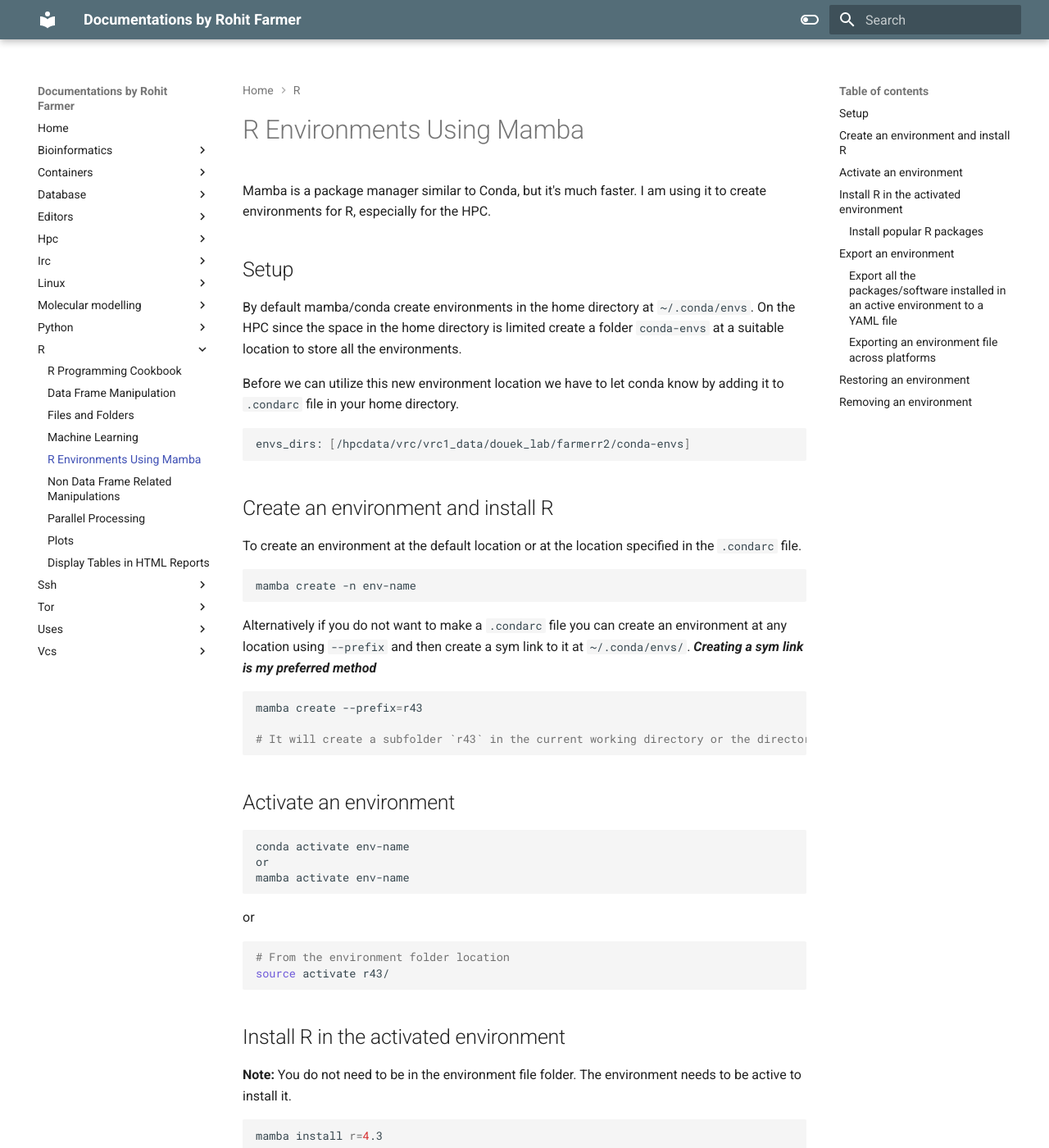
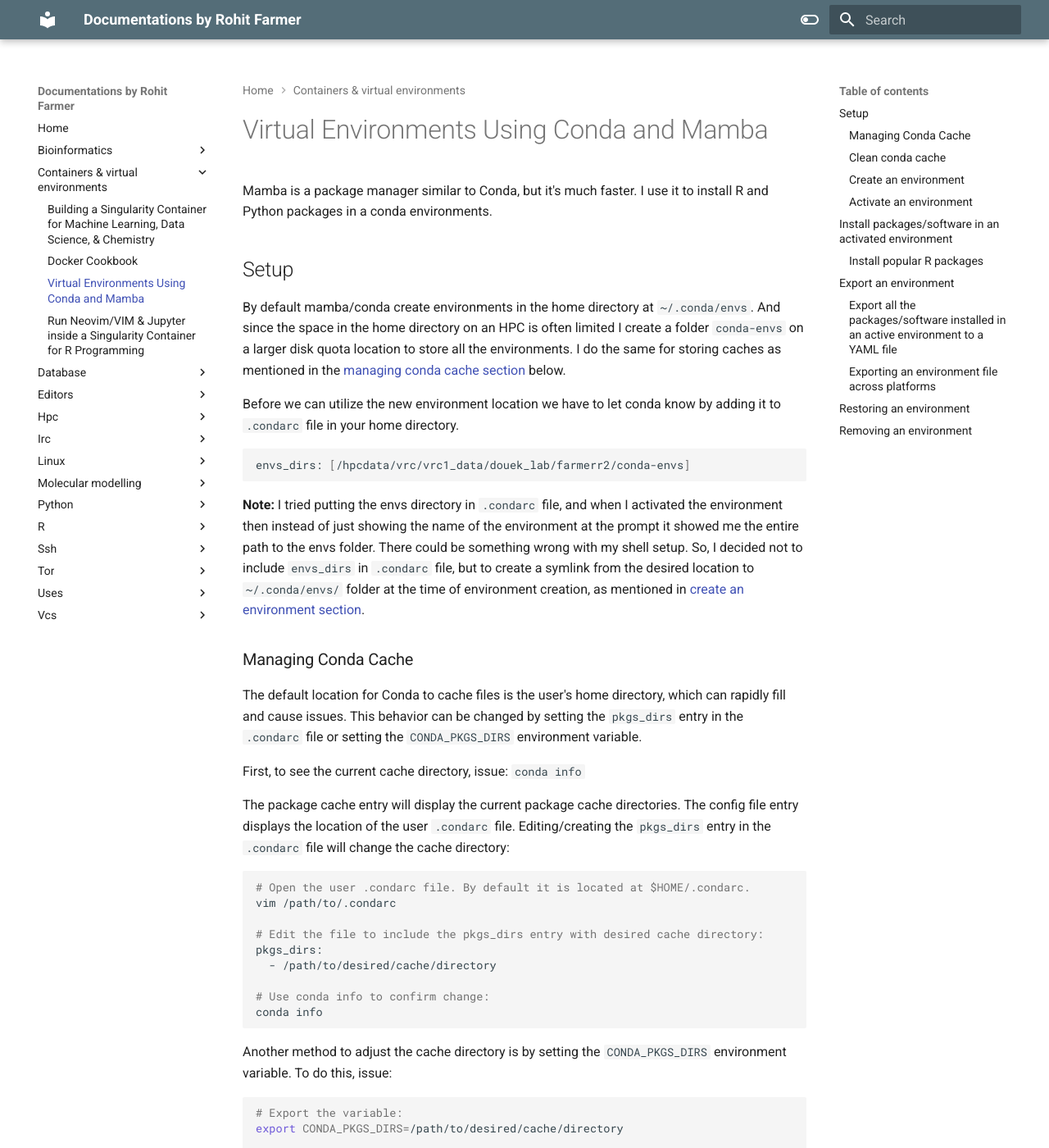
Before and after one commit to rohitfarmer/mk-docs, an MkDocs documentation site: the page built from docs/containers & virtual environments/mamba-environment.md, in a window 1280 px wide and 1400 px high. Shown: the whole window at 82% size. Built offline with MkDocs 1.6.1 and Material for MkDocs 9.7.7, drawn with Linux system fonts in a browser that asks for light colours; some of the changed text lies outside the part shown.

Commit message:
rearrange

````diff
--- a/docs/r/mamba-environment.md
+++ b/docs/containers & virtual environments/mamba-environment.md
@@ -1,18 +1,55 @@
-# R Environments Using Mamba
+# Virtual Environments Using Conda and Mamba
 
-Mamba is a package manager similar to Conda, but it's much faster. I am using it to create environments for R, especially for the HPC.
+Mamba is a package manager similar to Conda, but it's much faster. I use it to install R and Python packages in a conda environments.
 
 ## Setup
 
-By default mamba/conda create environments in the home directory at `~/.conda/envs`. On the HPC since the space in the home directory is limited create a folder `conda-envs` at a suitable location to store all the environments.
+By default mamba/conda create environments in the home directory at `~/.conda/envs`. And since the space in the home directory on an HPC is often limited I create a folder `conda-envs` on a larger disk quota location to store all the environments. I do the same for storing caches as mentioned in the [managing conda cache section](#managing-conda-cache) below.
 
-Before we can utilize this new environment location we have to let conda know by adding it to `.condarc` file in your home directory.
+Before we can utilize the new environment location we have to let conda know by adding it to `.condarc` file in your home directory.
 
 ```bash
 envs_dirs: [/hpcdata/vrc/vrc1_data/douek_lab/farmerr2/conda-envs]
 ```
 
-## Create an environment and install R
+**Note:** I tried putting the envs directory in `.condarc` file, and when I activated the environment then instead of just showing the name of the environment at the prompt it showed me the entire path to the envs folder. There could be something wrong with my shell setup. So, I decided not to include `envs_dirs` in `.condarc` file, but to create a symlink from the desired location to `~/.conda/envs/` folder at the time of environment creation, as mentioned in [create an environment section](#create-an-environment).
+
+### Managing Conda Cache
+The default location for Conda to cache files is the user's home directory, which can rapidly fill and cause issues. This behavior can be changed by setting the `pkgs_dirs` entry in the `.condarc` file or setting the `CONDA_PKGS_DIRS` environment variable.
+
+First, to see the current cache directory, issue: `conda info`
+
+The package cache entry will display the current package cache directories. The config file entry displays the location of the user `.condarc` file. Editing/creating the `pkgs_dirs` entry in the `.condarc` file will change the cache directory:
+
+```bash
+# Open the user .condarc file. By default it is located at $HOME/.condarc.
+vim /path/to/.condarc
+
+# Edit the file to include the pkgs_dirs entry with desired cache directory:
+pkgs_dirs:
+  - /path/to/desired/cache/directory
+
+# Use conda info to confirm change:
+conda info
+```
+
+Another method to adjust the cache directory is by setting the `CONDA_PKGS_DIRS` environment variable. To do this, issue:
+
+```bash
+# Export the variable:
+export CONDA_PKGS_DIRS=/path/to/desired/cache/directory
+
+# Confirm change with conda info:
+conda info
+```
+
+### Clean conda cache
+
+```bash
+conda clean --all
+```
+
+### Create an environment
 
 To create an environment at the default location or at the location specified in the `.condarc` file.
 ```bash
@@ -27,7 +64,7 @@
 # It will create a subfolder `r43` in the current working directory or the directory specified in .condarc. Here the prefix is non standard location for the environment.
 ```
 
-## Activate an environment
+### Activate an environment
 
 ```bash
 conda activate env-name
@@ -42,7 +79,7 @@
 source activate r43/
 ```
 
-## Install R in the activated environment
+## Install packages/software in an activated environment
 
 **Note:** You do not need to be in the environment file folder. The environment needs to be active to install it.
 
````
Also changed, not shown: docs/containers/index.md (deleted, +0 -3 lines), docs/containers & virtual environments/build-singularity.md (renamed from docs/containers/build-singularity.md), docs/containers & virtual environments/docker.md (renamed from docs/containers/docker.md), docs/containers & virtual environments/nvim-singularity.md (renamed from docs/containers/nvim-singularity.md).
